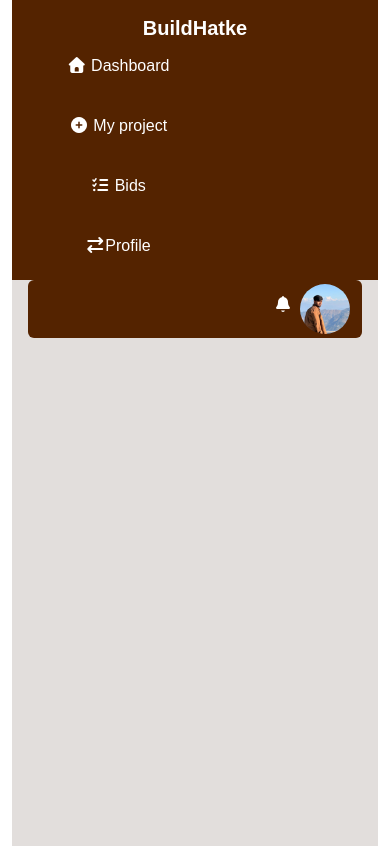
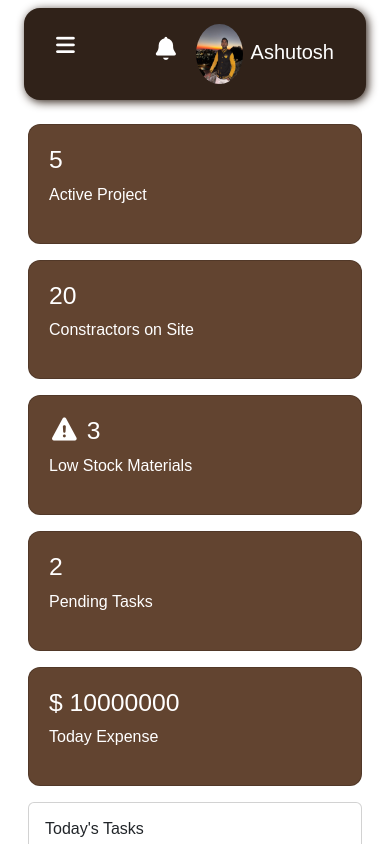
Before and after one commit to neerajksp09/BuildHatke, a React (Vite) app in the folder frontend/: page /conlayout in a window 390 px wide. Shown: the top 846 px of the page. Built offline with nearby package versions, Linux system fonts and the light colour scheme; no server answers; a web font is replaced by a local one.

Commit message:
new code

```diff
--- a/frontend/src/App.jsx
+++ b/frontend/src/App.jsx
@@ -39,7 +39,7 @@
 
             </Route>
             <Route path="/ulayout" element={<Userlayout />} >
-              <Route path="dash" element={<UserDash />} />
+              <Route path="" element={<UserDash />} />
               <Route path='cproject' element={<CreateProject />} />
               <Route path='myproject' element={<Myproject />} />
               <Route path='bids' element={<Bids />} />
@@ -49,7 +49,7 @@
 
 
             <Route path="/conlayout" element={<Conlayout />} >
-              <Route path='condash' element={<ConDash />} />
+              <Route path='' element={<ConDash />} />
               <Route path='profile' element={<Profile/>}/>
             </Route>
             <Route path="/sitemanagerlogin/" element={<SiteManagerLayout />} >
--- a/frontend/src/contractor/ConDash.jsx
+++ b/frontend/src/contractor/ConDash.jsx
@@ -31,86 +31,122 @@
 },[])
   return (
    <>
- <div className="container-fluid">
-    <div className="row">
-        <div className="col-lg-4">
-              <Link to={'/condash'}>Dash</Link> <br /> <br />
-              <Link to="projectreport">projectreport</Link>
-              <br /><br />
-              <Link to="bids">bids</Link>
-        </div>
-        <div className="col-lg-8">
-           <h3> Contractor Dash</h3>
+<div className="row" >
+    <div className="col-md-12 ">
+         <div className="p-3" >
 
-          <table class="table">
-  <thead>
-    <tr>
-      <th scope="col">Sr No</th>
-      <th scope="col">location</th>
-      <th scope="col">plotsize</th>
-      <th scope="col">budget</th>
-      <th scope="col">timeline</th>
-      <th scope="col">material</th>
-      <th scope="col">Action</th>
+            {/* Cards */}
+
+             {/* Row-1 */}
+            <div className="row g-3 mb-3">
+              <div className="col-lg-3 col-md-6">
+                <div className="card stat green">
+                  <h2>5</h2>
+                  <p>Active Project</p>
+                </div>
+              </div>
+
+              <div className="col-lg-3 col-md-6">
+                <div className="card stat orange">
+                  <h2>20</h2>
+                  <p>Constractors on Site</p>
+                </div>
+              </div>
+
+              <div className="col-lg-3 col-md-6">
+                <div className="card stat red">
+                  <h2> <i className="fa-solid fa-triangle-exclamation" style={{color:" rgb(0, 0, 0);"}}></i> 3 </h2>
+                  <p>  Low Stock Materials</p>
+                </div>
+              </div>
+
+              <div className="col-lg-3 col-md-6">
+                <div className="card stat blue">
+                  <h2>2</h2>
+                  <p>Pending Tasks</p>
+                </div>
+              </div>
+              <div className="col-lg-3 col-md-6">
+                <div className="card stat blue">
+                  <h2>$ 10000000</h2>
+                  <p>Today Expense</p>
+                </div>
+              </div>
+            </div>
+
+            {/* Row 2 */}
+            <div className="row g-3">
+
+              {/* Tasks */}
+              <div className="col-lg-6">
+                <div className="card p-3">
+                  <h6>Today's Tasks</h6>
+
+                  <ul className="list">
+                    <li>✔ Inspect Foundation Work <span>Rajesh</span></li>
+                    <li>✔ Cement Delivery Arriving <span>11:00am</span></li>
+                    <li>⬜ Electrical Wiring Inspection <span>3:00pm</span></li>
+                    <li>⬜ Install Kitchen Cabinets <span>Tomorrow</span></li>
+                  </ul>
+                </div>
+              </div>
+
+              {/* Inventory */}
+              <div className="col-lg-6">
+                <div className="card p-3">
+                  <h6>Material Inventory</h6>
+
+                  <ul className="list">
+                    <li>Steel Rods <span className="text-danger">Low</span></li>
+                    <li>Cement Bags <span className="text-warning">Reorder</span></li>
+                    <li>Wooden Planks <span className="text-success">In Stock</span></li>
+                    <li>Electrical Wiring <span className="text-success">In Stock</span></li>
+                  </ul>
+                </div>
+              </div>
+
+            </div>
+
+            {/* Row 3 */}
+            <div className="row g-3 mt-1">
+
+              {/* Attendance */}
+              <div className="col-lg-6">
+                <div className="card p-3">
+                  <h6>Worker Attendance</h6>
+
+                  <ul className="list">
+                    <li>Rajesh - Present</li>
+                    <li>Amit - Present</li>
+                    <li>Suresh - <span className="text-danger">Absent</span></li>
+                  </ul>
+                </div>
+              </div>
+
+              {/* Photos */}
+              <div className="col-lg-6">
+                <div className="card p-3">
+                  <h6>Site Photos</h6>
+
+                  <div className="row g-2">
+                    <div className="col-6">
+                      <img src="https://images.unsplash.com/photo-1503387762-592deb58ef4e" className="img-fluid rounded"/>
+                    </div>
+                    <div className="col-6">
+                      <img src="https://images.unsplash.com/photo-1505691938895-1758d7feb511" className="img-fluid rounded"/>
+                    </div>
+                  </div>
+
+                  <button className="btn btn-light w-100 mt-2">+ Add Photo</button>
+                </div>
+              </div>
+
+            </div>
 
 
-    </tr>
-  </thead>
-  <tbody>
-  {
-    projectData.map((e,i)=>(
-        <tr key={i}>
-      <th scope="row" >{i+1}</th>
-      <td>{e.location}</td>
-      <td>{e.plotsize}</td>
-      <td>{e.budget}</td>
-      <td>{e.timeline}</td>
-      <td>{e.material}</td>
-     {/* <td>
-  <button
-    className='btn btn-success'
-    onClick={() => updateStatus(e._id, "accepted")}
-  >
-    Accept
-  </button>
-
-  <button
-    className='btn btn-danger'
-    onClick={() => updateStatus(e._id, "rejected")}
-  >
-    Reject
-  </button>
-</td> */}
-<td>
-  {e.status !== "accepted" && (
-    <button
-      className='btn btn-success'
-      onClick={() => updateStatus(e._id, "accepted")}
-    >
-      Accept
-    </button>
-  )}
-
-  {e.status !== "rejected" && (
-    <button
-      className='btn btn-danger ms-2'
-      onClick={() => updateStatus(e._id, "rejected")}
-    >
-      Reject
-    </button>
-  )}
-</td>
-    </tr>
-    ))
-  }
-  </tbody>
-</table>
-
-<Outlet />
-        </div>
-
+          </div>
     </div>
- </div>
+   </div>
 
    </>
   )
--- a/frontend/src/contractor/Conlayout.jsx
+++ b/frontend/src/contractor/Conlayout.jsx
@@ -1,38 +1,109 @@
 import React from 'react'
-import { Link, Outlet } from 'react-router-dom'
+import { Link, Outlet, useNavigate } from 'react-router-dom'
 
 export default function Conlayout() {
+    const navigate = useNavigate();
+    const logout = ()=>{
+        localStorage.removeItem("userId")
+        navigate('/login')
+    }
   return (
    <>
-    <div className="container-fluid">
   <div className="row">
-           <div className="col-lg-2 p-3 user-dash">
-               <h5 className='fw-bold text-white text-center'>BuildHatke</h5>
-               <Link to="" className='btn-dash btn '><i class="fa-solid fa-house"></i> Dashboard</Link>
-               <br /><br />
+            <div className="col-xxl-3 p-0  d-none d-xxl-block ">
+              <div className="side-nav ">
+                <div className='d-flex '>
+                  <img src="/src/assets/logo.jpeg" alt="" className='img-fluid  m-4' />
+                  <h2 className=' mt-5 text-white '>BuildHatke</h2>
+                </div>
+                <div className="line"></div>
+                <ul>
+                              <li>
+                            <Link to="" ><i class="fa-solid fa-house"></i> Dashboard</Link>
+                              </li>
 
-               <Link to="cproject" className='btn btn-dash'><i class="fa-solid fa-circle-plus"></i> My project</Link>
-               <br /><br />
-               <Link to="myproject" className='btn btn-dash'><i class="fa-solid fa-list-check"></i> Bids</Link>
+                              <li>
+                             <Link to="cproject"><i class="fa-solid fa-circle-plus"></i> Create Project</Link>
+                              </li>
+                              <li>
+                                  <Link to="myproject"><i class="fa-solid fa-list-check"></i> My project</Link>
+                              </li>
+                              <li>
+                                     <Link to="bids"><i class="fa-solid fa-arrow-right-arrow-left"></i> Bids</Link>
+                              </li>
+                              <li>
+                              <button className='' onClick={logout}><i class="fa-solid fa-logout"></i>Logout</button>
+                              </li>
+                            </ul>
 
-                <br /><br />
-               <Link to="profile" className='btn btn-dash'><i class="fa-solid fa-arrow-right-arrow-left"></i>Profile</Link>
+
+
 
               </div>
+            </div>
+            <div className="col-xxl-9  "  style={{overflowY:"scroll",height:"100vh"}}>
+              <div className="row  py-2" style={{position:"sticky",top:"0px",left:"0px",zIndex:"999",}}>
+                <div className="col-12 px-4">
+                  <div className='nav-row-2 px-3 py-3 rounded-4'style={{boxShadow:"2px 2px 10px rgb(48, 34, 25)"}} >
+                    <div className="row">
+                    <div className="col-4 ">
+                      <button class="btn btn-primary fs-4 d-block d-xxl-none btn-toggle "  type="button" data-bs-toggle="offcanvas" data-bs-target="#offcanvasScrolling" aria-controls="offcanvasScrolling"><i class="fa-solid fa-bars"></i></button>
 
-           <div className="col-lg-10 overflow bg-color-user-dash">
-   <div className="row mx-1 sticky-top">
-       <div className="col-lg-12 d-flex justify-content-end rounded-2 " style={{background:"rgb(84, 35, 0)"}}>
-           <i class="fa-solid fa-bell broder-end pt-3 pe-4 text-white" ></i>
-           <div>
-               <img src="/src/assets/cos1.png" height={50} className='rounded-circle my-1' alt="" />
+                      <div class="offcanvas offcanvas-start" data-bs-scroll="true" data-bs-backdrop="false" tabindex="-1" id="offcanvasScrolling" aria-labelledby="offcanvasScrollingLabel">
+
+                        <div class="offcanvas-body p-0" >
+
+                          <div className="side-nav ">
+                            <div className='d-flex  '>
+                              <img src="/src/assets/logo.jpeg" alt="" className='img-fluid  m-3' />
+                              <h2 className='  text-white mt-4'>BuildHatke</h2>
+                              <button type="button" class="btn-close mt-4 p-2 fs-4   ms-auto me-4" data-bs-dismiss="offcanvas" aria-label="Close"></button>
+                            </div>
+                            <div className="line"></div>
+                            <ul>
+                              <li>
+                            <Link to="" ><i class="fa-solid fa-house"></i> Dashboard</Link>
+                              </li>
+
+                              <li>
+                              <Link to="cproject" ><i class="fa-solid fa-circle-plus"></i> My project</Link>
+                              </li>
+                              <li>
+                                  <Link to="myproject" ><i class="fa-solid fa-list-check"></i> Bids</Link>
+                              </li>
+                              <li>
+                                     <Link to="profile" ><i class="fa-solid fa-arrow-right-arrow-left"></i>Profile</Link>
+                              </li>
+                              <li>
+                              <button className='' onClick={logout}><i class="fa-solid fa-logout"></i>Logout</button>
+                              </li>
+                            </ul>
+
+
+
+                          </div>
+                        </div>
+                      </div>
+                      <h3 className="mt-2 d-none d-xxl-block " > Current Site: </h3>
+
+                    </div>
+                    <div className="col-8  d-flex gap-2 justify-content-end ">
+                      <div className="icon fs-3 mt-2">
+                        <i class="fa-solid fa-bell"></i>
+                      </div>
+                      <div className="hl"></div>
+                      <div className="pic">
+                        <img src="/src/assets/cos2.png" alt="" className='img-fluid' />
+                      </div>
+                      <h5 className="mt-3 me-3" >Ashutosh</h5>
+                    </div>
+                  </div>
                   </div>
                 </div>
               </div>
 
-                   <Outlet/>
+              <Outlet />
 
-           </div>
             </div>
           </div>
    </>
--- a/frontend/src/user/Userlayout.jsx
+++ b/frontend/src/user/Userlayout.jsx
@@ -103,6 +103,7 @@
             </div>
 
             <Outlet />
+
           </div>
         </div>
    </>
```
Lines whose indentation alone changed are shown as unchanged.
